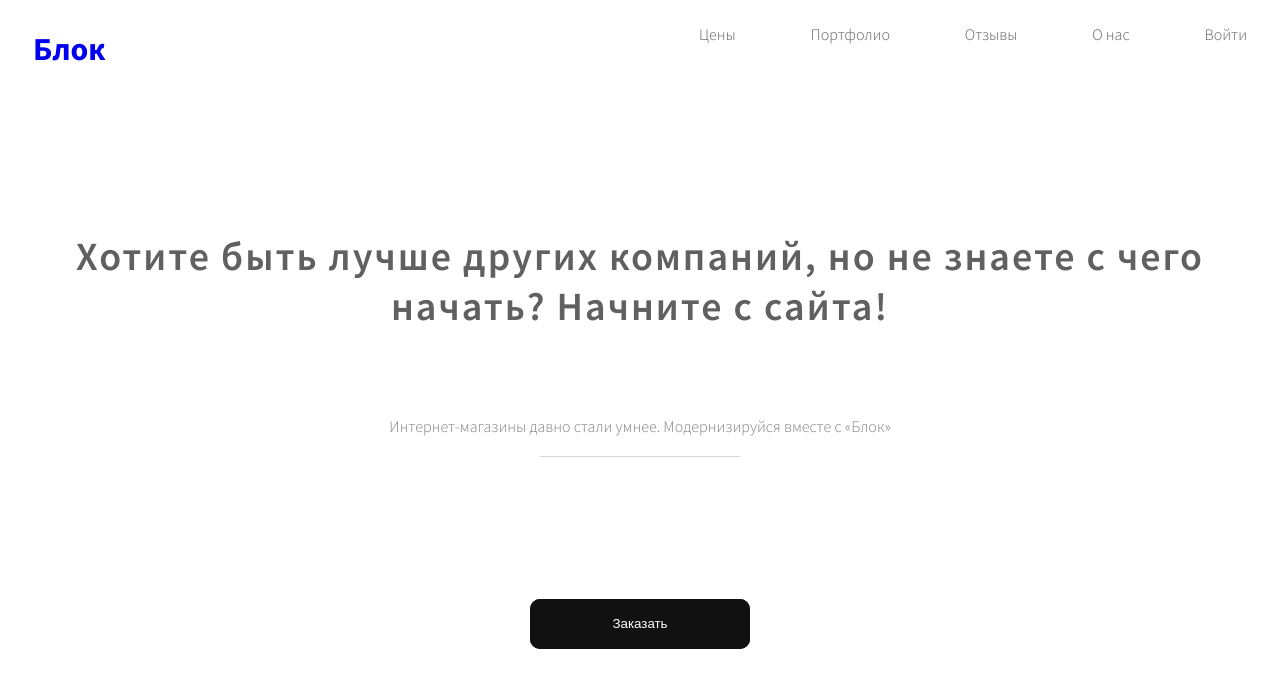
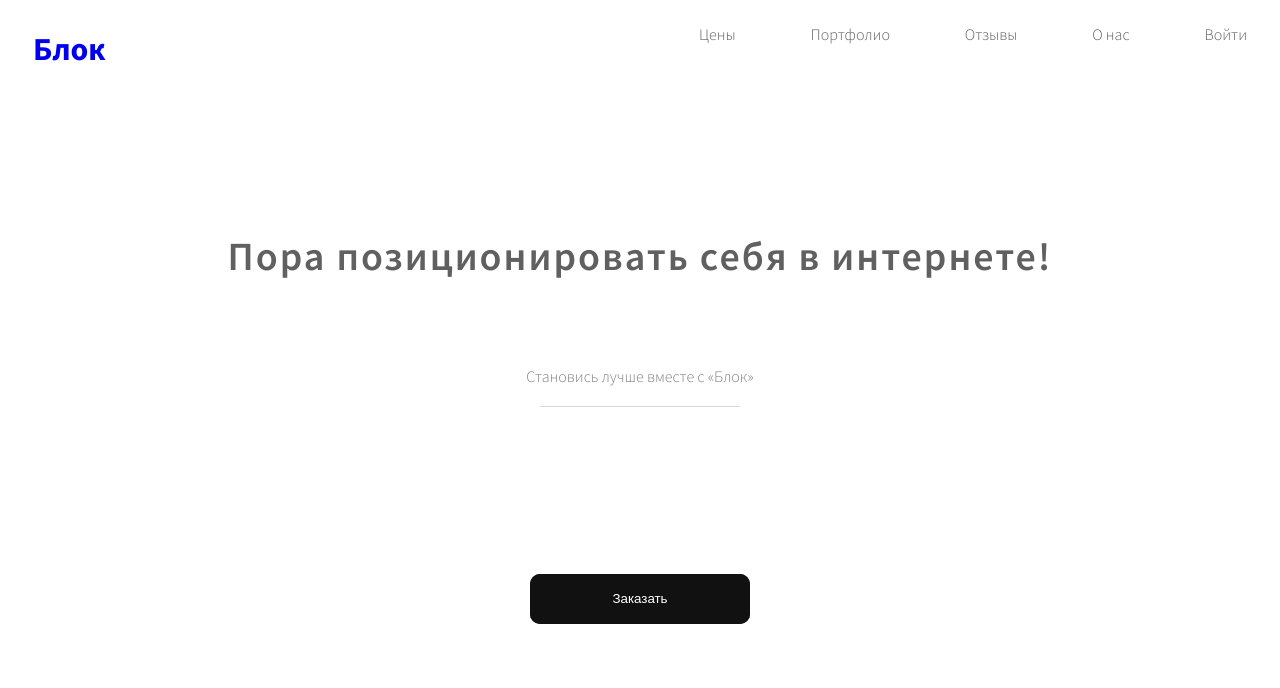
Before and after one commit to deadluffy/block, a plain HTML site: page index.html in a window 1280 px wide. Drawn offline with Linux system fonts and the light colour scheme.

Commit message:
Update index.html

```diff
--- a/index.html
+++ b/index.html
@@ -27,8 +27,8 @@
     </header>
     <main>
         <div class="main-block">
-            <h2>Хотите быть лучше других компаний, но не знаете с чего начать? Начните с сайта!</h2>
-            <h3>Интернет-магазины давно стали умнее. Модернизируйся вместе с «Блок»</h3>
+            <h2>Пора позиционировать себя в интернете!</h2>
+            <h3>Становись лучше вместе с «Блок»</h3>
             <div class="line-horizontal"></div>
             <a href="order.html">
             <button class="glow-on-hover" type="button">Заказать</button> </a>
```
